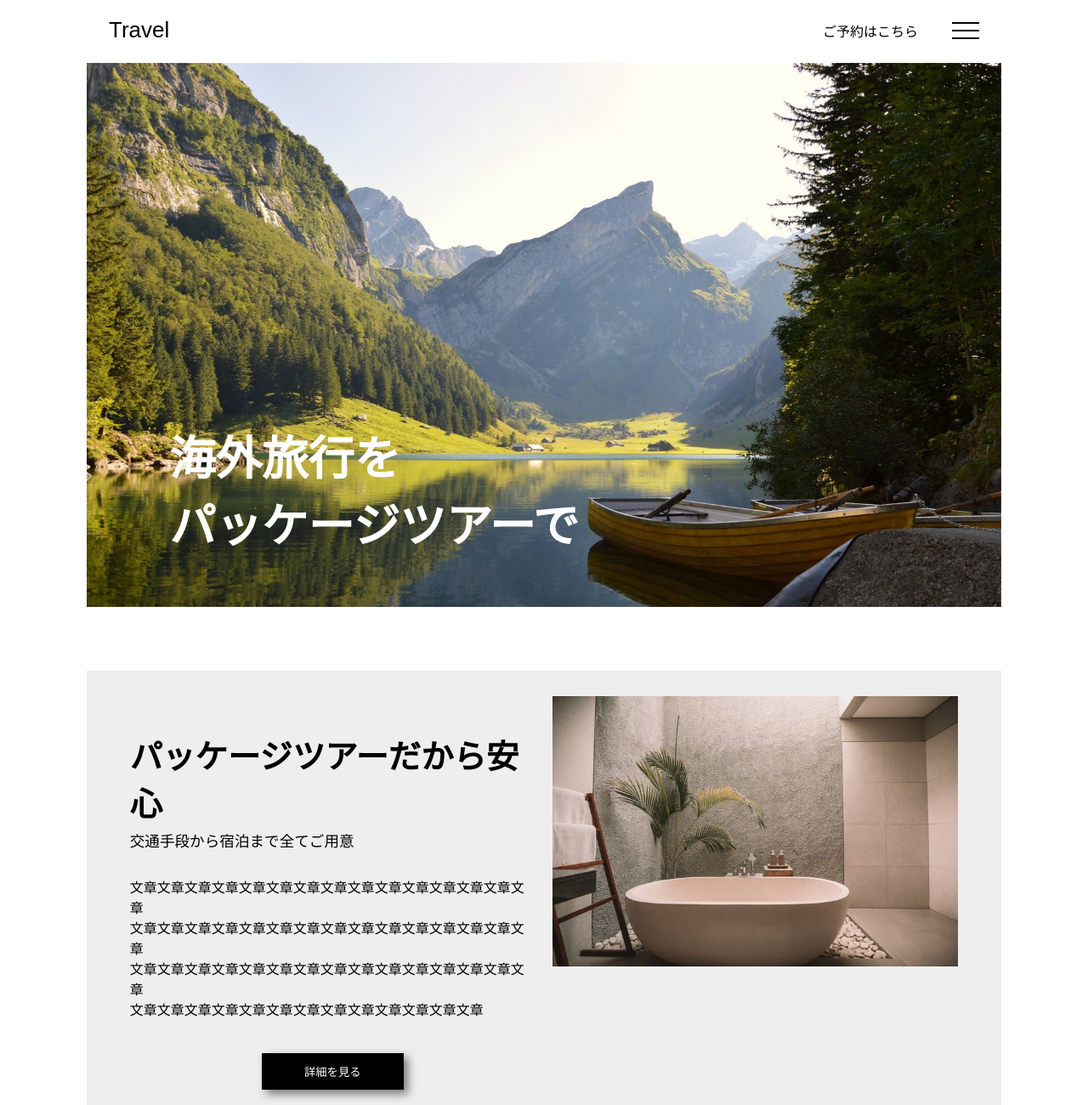
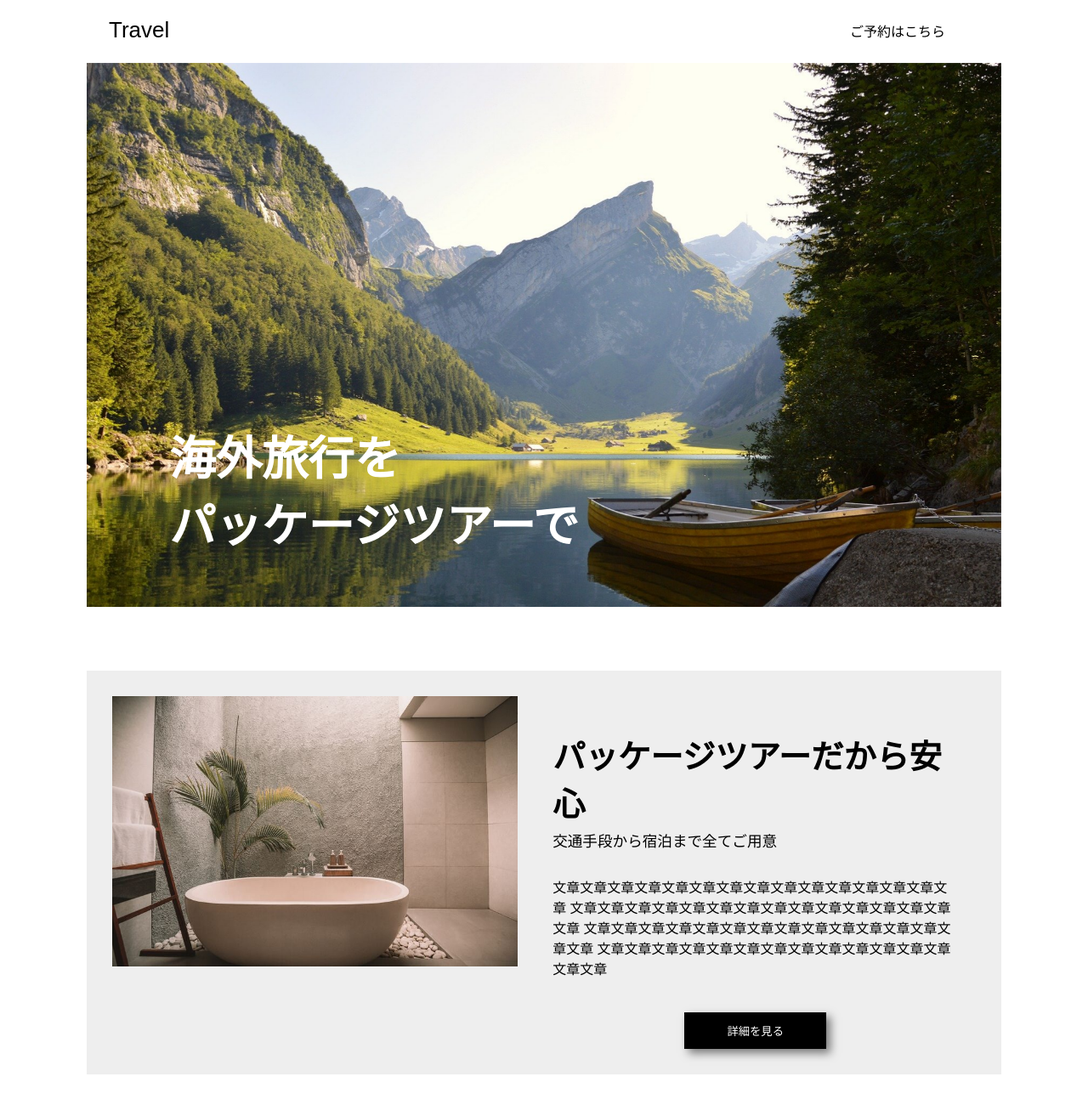
Before and after one commit to mm-ami/Travel, a plain HTML site: page index.html in a window 1280 px wide. Shown: the top 1300 px of the page at 85% size. Drawn offline with Linux system fonts and the light colour scheme.

Commit message:
index.html

```diff
--- a/index.html
+++ b/index.html
@@ -12,14 +12,7 @@
   <div class="header-container">
     <header>
       <div class="logo header">Travel</div>
-      <div class="icons">
-        <div class="booknow header">ご予約はこちら</div>
-        <button class="menu-icon header">
-          <span></span>
-          <span></span>
-          <span></span>
-        </button>
-      </div>
+      <div class="booknow header">ご予約はこちら</div>
     </header>
   </div>
   <div class="container">
@@ -35,30 +28,30 @@
     </div>
     <div class="overview-container">
       <div class="overview">
+        <div class="hotel-image cover-slide">
+          <img class="img-zoom" src="images/hotel.jpg" alt="hotel">
+        </div>
         <div class="title-dlex">
           <div class="overview-title">
             <h1>パッケージツアーだから安心</h1>
             <p>交通手段から宿泊まで全てご用意</p>
           </div>
           <div class="explanation">
-            <p>文章文章文章文章文章文章文章文章文章文章文章文章文章文章文章<br>
-              文章文章文章文章文章文章文章文章文章文章文章文章文章文章文章<br>
-              文章文章文章文章文章文章文章文章文章文章文章文章文章文章文章<br>
-              文章文章文章文章文章文章文章文章文章文章文章文章文章
+            <p>文章文章文章文章文章文章文章文章文章文章文章文章文章文章文章
+              文章文章文章文章文章文章文章文章文章文章文章文章文章文章文章
+              文章文章文章文章文章文章文章文章文章文章文章文章文章文章文章
+              文章文章文章文章文章文章文章文章文章文章文章文章文章文章文章
           </div>
           <div class="overview-btn">
             <button type="button">詳細を見る</button>
           </div>
-        </div>
-        <div class="hotel-image cover-slide">
-          <img class="img-zoom" src="images/hotel.jpg" alt="hotel">
         </div>
       </div>
     </div>
     <div class="packege-container">
       <h1>パッケージ</h1>
       <div class="grid">
-        <div class="packege-menu">
+        <div class="packege-menu ami">
           <div class="cover-slide">
             <img class="img-zoom" src="images/suisu.jpg" alt="sea">
           </div>
@@ -158,7 +151,7 @@
   </div>
   <footer>
     <h3>Travel</h3>
-    <div class="name">@Travel</div>
+    <div class="name">&copy;Travel</div>
   </footer>
   <script src="js/scroll-polyfill.js"></script>
   <script src="js/scroll.js"></script>
```
